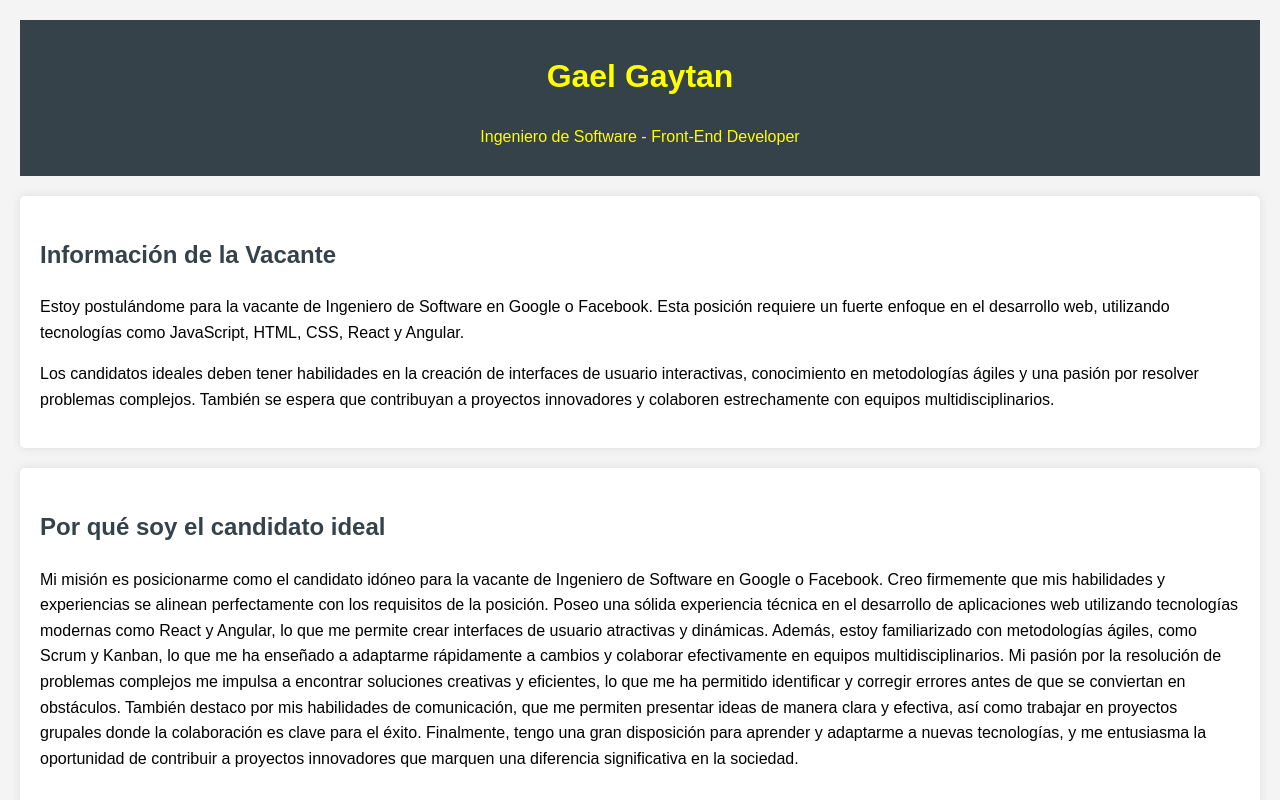
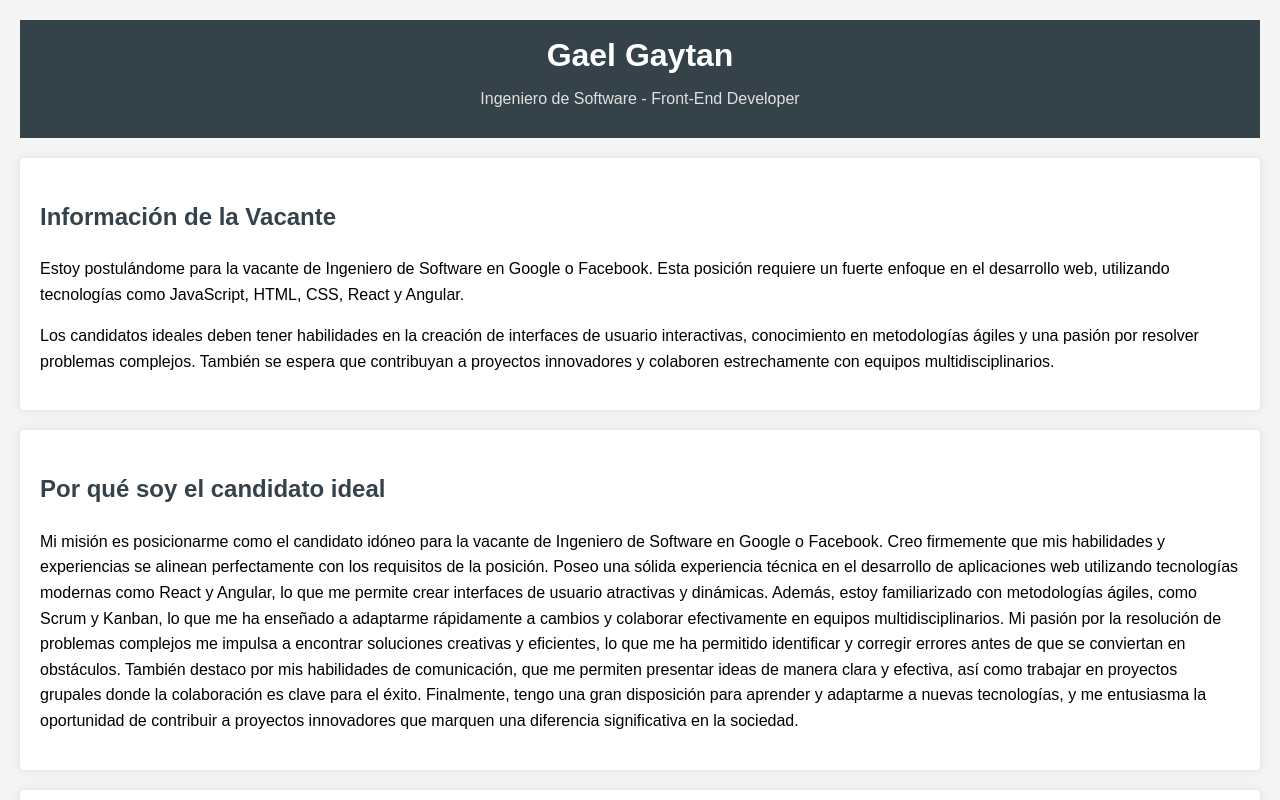
Before and after one commit to GPat0/Portafolio-Gael-Gaytan, a plain HTML site: page index.html in a window 1280 px wide. Shown: the top 800 px of the page. Drawn offline with Linux system fonts and the light colour scheme.

Commit message:
Update style.css

```diff
--- a/style.css
+++ b/style.css
@@ -8,13 +8,19 @@ body {
 
 header {
   background: #35424a; /* Fondo oscuro */
-  color: yellow; /* Color del texto en blanco */
+  color: white; /* Cambiar a blanco */
   padding: 10px 0;
   text-align: center;
 }
 
 header h1 {
-  color: yellow; /* Asegúrate de que el nombre se vea en blanco */
+  color: white; /* Asegúrate de que el nombre se vea en blanco */
+  margin: 0; /* Elimina el margen para que se alinee mejor */
+}
+
+header p {
+  color: #e0e0e0; /* Color más claro para la descripción */
+  margin-top: 5px; /* Un pequeño margen para separar */
 }
 
 section {
@@ -49,7 +55,7 @@ footer {
   text-align: center;
   padding: 10px 0;
   background: #35424a; /* Fondo oscuro para el pie de página */
-  color: #ffffff; /* Color del texto en blanco */
+  color: white; /* Color del texto en blanco */
   position: relative;
   bottom: 0;
   width: 100%;
```
